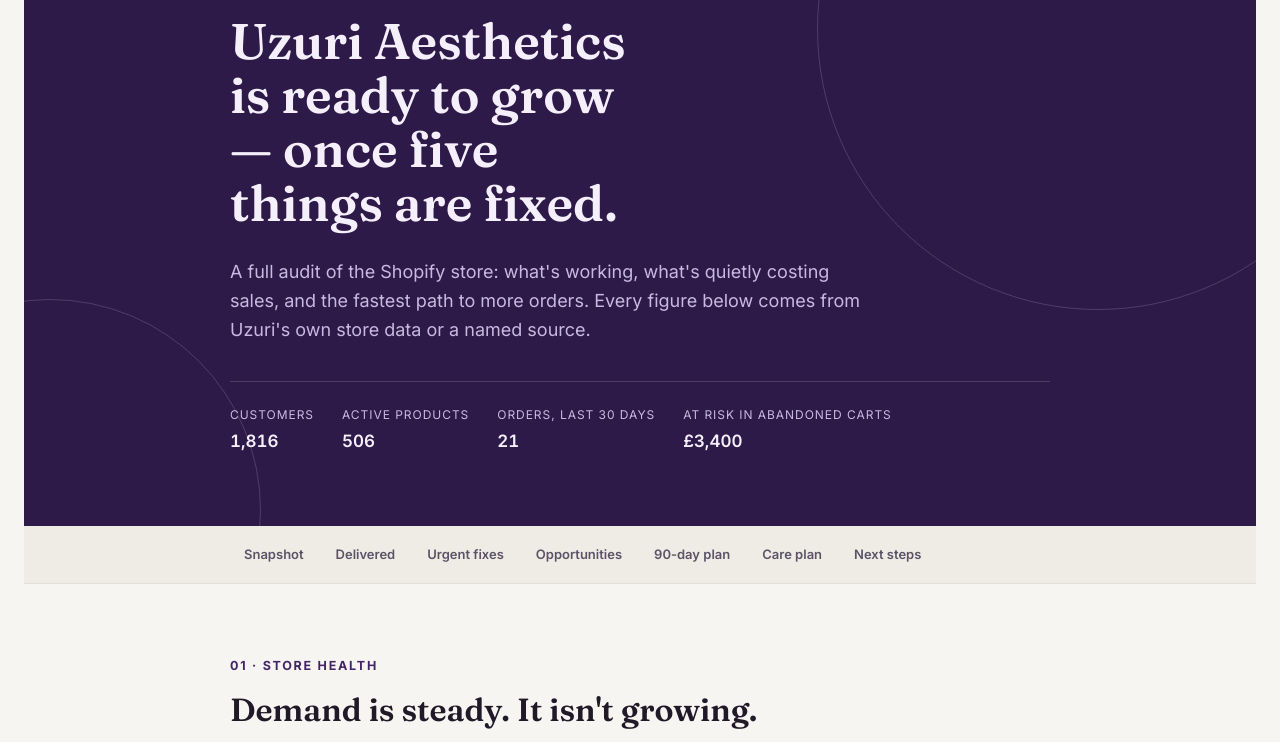
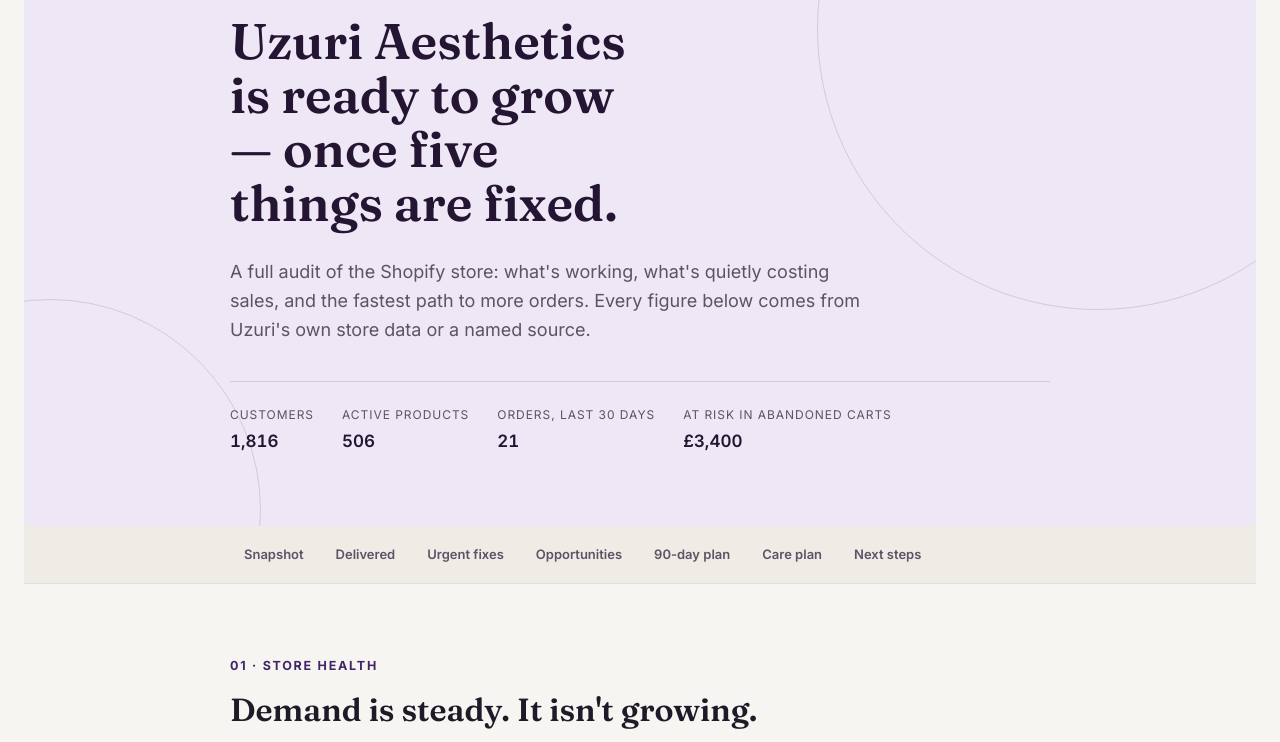
Before and after one commit to alpeshtrada/uzuri-report, a plain HTML site: page index.html in a window 1280 px wide. Shown: the part 130-872 px from the top of the page. Drawn offline with Linux system fonts and the light colour scheme.

Commit message:
Update hero color variables in CSS

```diff
--- a/index.html
+++ b/index.html
@@ -21,10 +21,10 @@
   --warn-soft:#FBF0DC;
   --bad:#A23B33;
   --bad-soft:#FBE9E6;
-  --hero-bg:#2E1A49;
-  --hero-ink:#F4EFFA;
-  --hero-ink-soft:#C9B9E0;
-  --hero-line:rgba(244,239,250,0.16);
+  --hero-bg:#EEE7F6;
+  --hero-ink:#241533;
+  --hero-ink-soft:#5B5366;
+  --hero-line:rgba(46,26,73,0.14);
   --chart-grid:#E3DED6;
   --chart-bar:#C9BBDB;
   --chart-bar-strong:#422566;
@@ -52,10 +52,10 @@
     --warn-soft:#332A17;
     --bad:#E29289;
     --bad-soft:#331F1C;
-    --hero-bg:#120D1B;
+    --hero-bg:#241A33;
     --hero-ink:#F4EFFA;
-    --hero-ink-soft:#AE9BCB;
-    --hero-line:rgba(244,239,250,0.14);
+    --hero-ink-soft:#C3B3DD;
+    --hero-line:rgba(244,239,250,0.16);
     --chart-grid:#352C42;
     --chart-bar:#4A3C5C;
     --chart-bar-strong:#B79BDD;
@@ -81,10 +81,10 @@
   --warn-soft:#332A17;
   --bad:#E29289;
   --bad-soft:#331F1C;
-  --hero-bg:#120D1B;
+  --hero-bg:#241A33;
   --hero-ink:#F4EFFA;
-  --hero-ink-soft:#AE9BCB;
-  --hero-line:rgba(244,239,250,0.14);
+  --hero-ink-soft:#C3B3DD;
+  --hero-line:rgba(244,239,250,0.16);
   --chart-grid:#352C42;
   --chart-bar:#4A3C5C;
   --chart-bar-strong:#B79BDD;
@@ -228,8 +228,8 @@ a{color:var(--accent)}
 /* ---------- pricing ---------- */
 .band--price{background:var(--hero-bg);color:var(--hero-ink)}
 .price-grid{display:grid;grid-template-columns:repeat(2,1fr);gap:20px;margin-top:28px;align-items:stretch}
-.price-card{background:var(--surface);color:var(--ink);border-radius:18px;padding:32px 28px;display:flex;flex-direction:column}
-.price-card.is-reco{box-shadow:0 0 0 2px var(--accent)}
+.price-card{background:var(--surface);color:var(--ink);border:1px solid var(--line);border-radius:18px;padding:32px 28px;display:flex;flex-direction:column}
+.price-card.is-reco{border-color:var(--accent);box-shadow:0 0 0 1px var(--accent)}
 .price-pill{align-self:flex-start;font-size:11.5px;font-weight:700;letter-spacing:.06em;text-transform:uppercase;background:var(--accent-soft);color:var(--accent-ink);padding:4px 10px;border-radius:999px;margin-bottom:14px}
 .price-top{border-bottom:1px solid var(--line);padding-bottom:22px}
 .price-amount{font-family:var(--font-display);font-size:40px;font-weight:600;line-height:1}
```
